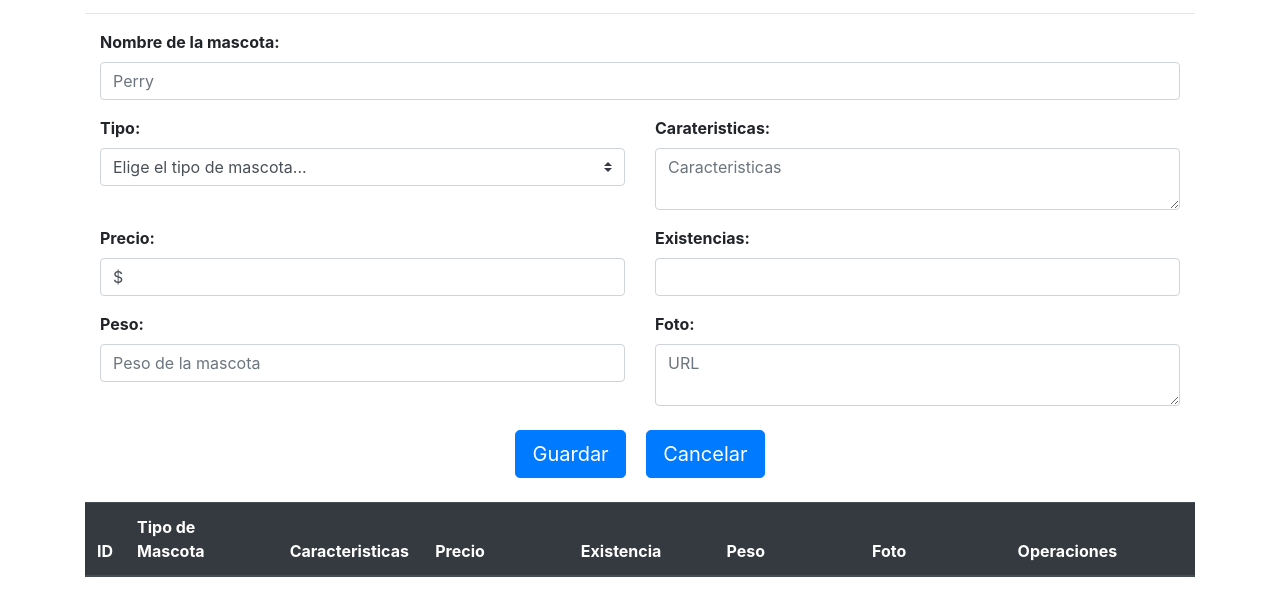
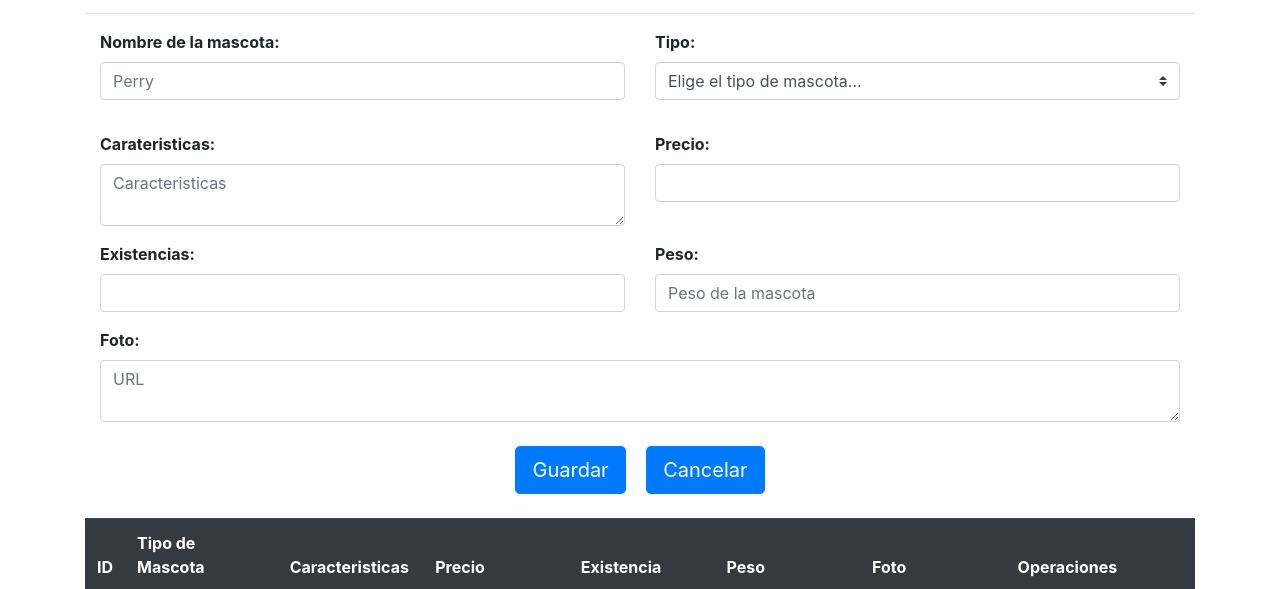
Before and after one commit to ArlethKarinaAcosta/maquetadoPerry, a plain HTML site: page ventaMascotasAdmin.html in a window 1280 px wide. Shown: the part 147-736 px from the top of the page. Drawn offline with Linux system fonts and the light colour scheme.

Commit message:
Completo 3

```diff
--- a/ventaMascotasAdmin.html
+++ b/ventaMascotasAdmin.html
@@ -21,7 +21,8 @@
             <ul class="navbar-nav">
                 <li><a class="nav-link col-md-12 col-sm-6 col-xs-2" href="principalAdmin.html">Home</a></li>
                 <li><a class="nav-link col-md-12 col-sm-6 col-xs-2" href="accesoriosAdmin.html">Accesorios</a></li>
-                <li><a class="nav-link col-md-12 col-sm-6 col-xs-2 active" href="ventaMascotasAdmin.html">Venta de Mascotas</a></li>
+                <li><a class="nav-link col-md-12 col-sm-6 col-xs-2 active" href="ventaMascotasAdmin.html">Venta de
+                        Mascotas</a></li>
                 <li><a class="nav-link col-md-12 col-sm-6 col-xs-2" href="citasAdmin.html">Citas</a></li>
             </ul>
 
@@ -46,12 +47,10 @@
 
             <form>
                 <div class="row">
-                            <div class="col-md-12 mb-3">
+                    <div class="col-md-6 mb-3">
                         <label><strong>Nombre de la mascota:</strong></label>
                         <input type="text" class="form-control" id="" placeholder="Perry" value="" required>
                     </div>
-                        </div>
-                <div class="row">
                     <div class="col-md-6 mb-3">
                         <label><strong>Tipo:</strong></label>
                         <div class="input-group mb-3">
@@ -66,36 +65,42 @@
                             </select>
                         </div>
                     </div>
+
+                </div>
+                <div class="row">
+
                     <div class="col-md-6 mb-3">
                         <label><strong>Carateristicas:</strong></label>
                         <textarea class="form-control" id="" placeholder="Caracteristicas" value="" required></textarea>
                     </div>
-                </div>
-                <div class="row">
                     <div class="col-md-6 mb-3">
                         <label><strong>Precio:</strong></label>
-                        <input type="text" class="form-control" id="" placeholder="" value="$" required>
-                    </div>
-                    <div class="col-md-6 mb-3">
-                        <label><strong>Existencias:</strong></label>
-                        <input type="number" min="0" max="3000" step="0" class="form-control" id="" placeholder="" value="" required>
+                        <input type="number" min="0" max="3000" step="0" class="form-control" id="" placeholder=""
+                            value="" required>
                     </div>
                 </div>
                 <div class="row">
                         <div class="col-md-6 mb-3">
-                        <label><strong>Peso:</strong></label>
-                        <input type="text" class="form-control" id="" placeholder="Peso de la mascota" value="" required>
+                                <label><strong>Existencias:</strong></label>
+                                <inpu class="form-control" id="" placeholder="" value="" required>
                             </div>
                     <div class="col-md-6 mb-3">
-                        <label><strong>Foto:</strong></label>
-                        <textarea class="form-control" id="" placeholder="URL" value="" required></textarea>
+                        <label><strong>Peso:</strong></label>
+                        <input type="text" class="form-control" id="" placeholder="Peso de la mascota" value=""
+                            required>
                     </div>
                 </div>
-
+                    <div class="row">
+                        <div class="col-md-12 mb-3">
+                            <label><strong>Foto:</strong></label>
+                            <textarea type="text" class="form-control" id="" placeholder="URL" value="" required></textarea>
+                        </div>
+                    </div>
                     <div class="col-md-12 mb-3 text-center">
                         <a class="btn btn-lg btn-primary m-2" href="#">Guardar</a>
                         <a class="btn btn-lg btn-primary m-2" href="#">Cancelar</a>
                     </div>
+
             </form>
         </div>
 
```
Lines whose indentation alone changed are shown as unchanged.
